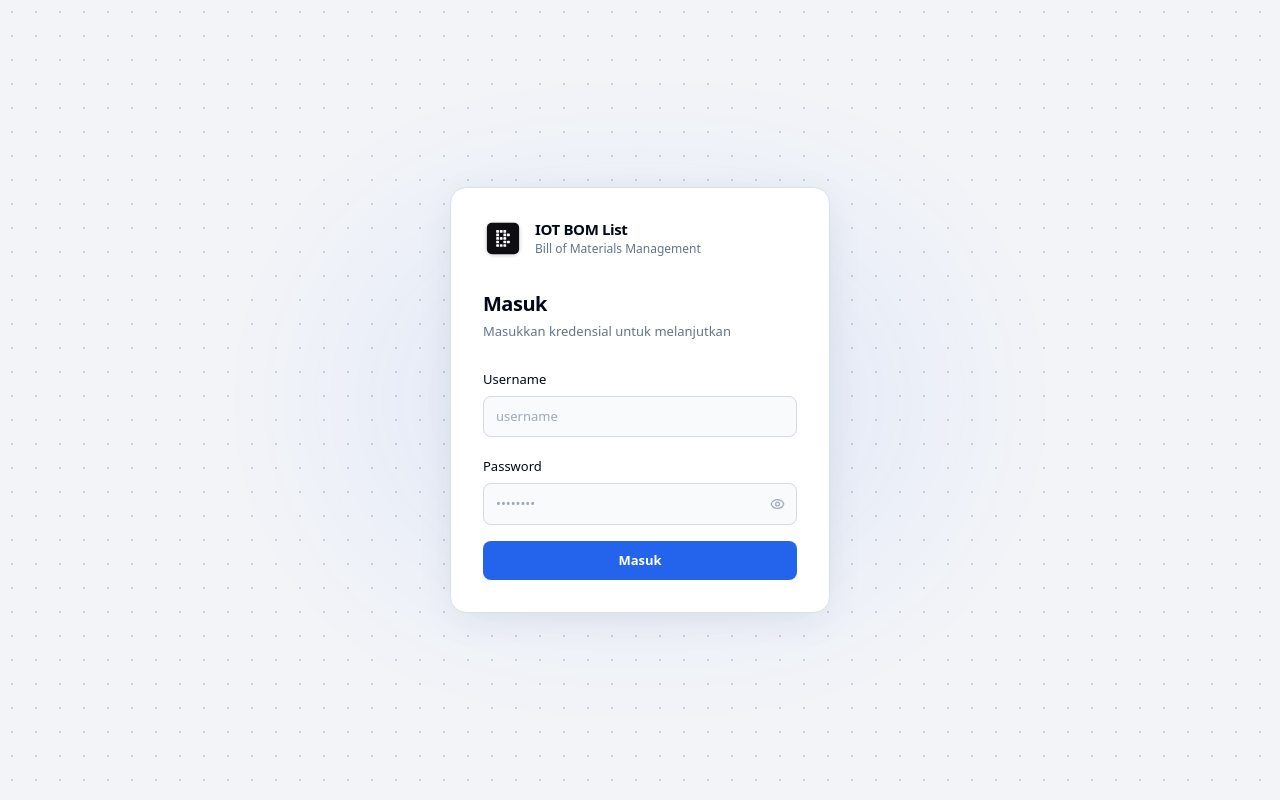
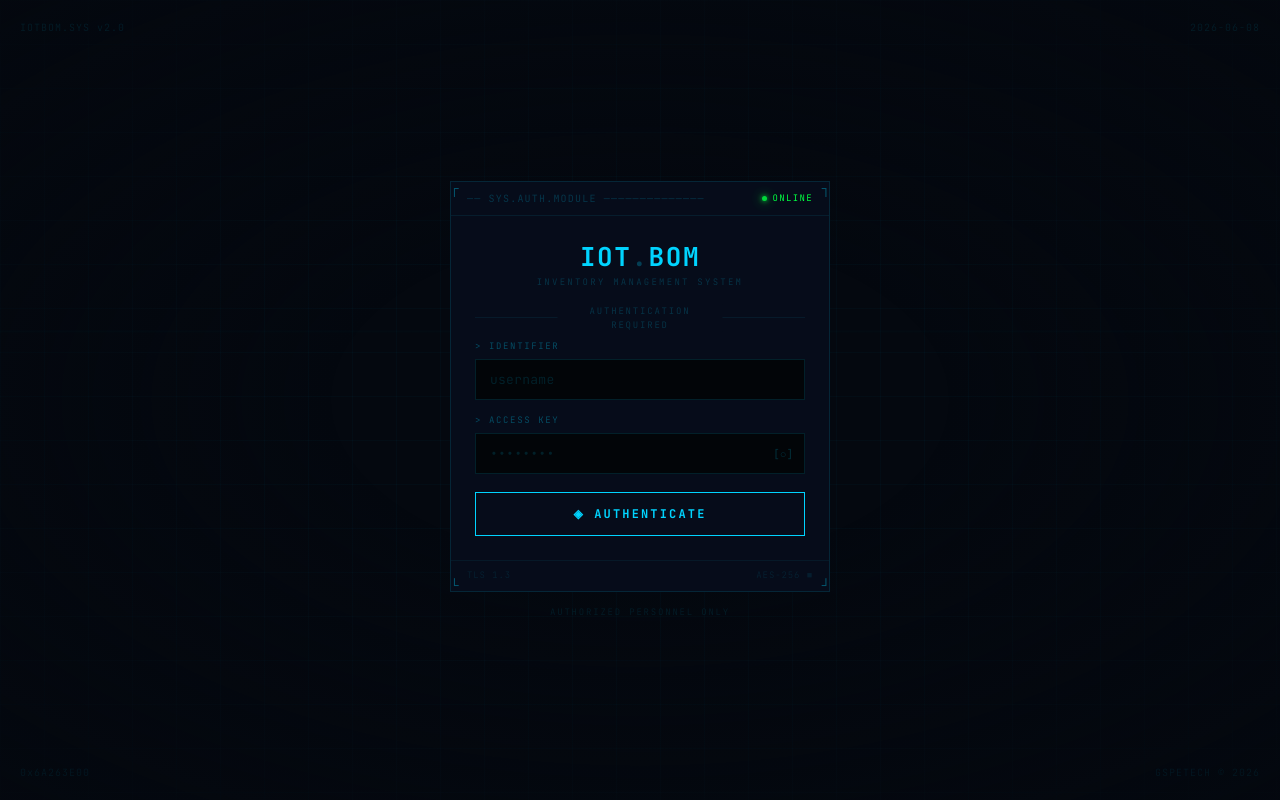
Before and after one commit to deenqtt/IOTBomlist-v2, a Next.js app in the folder frontend/: page /login in a window 1280 px wide. Built offline with nearby package versions, Linux system fonts and the light colour scheme; no server answers.

Commit message:
design: redesign login page — industrial SCADA terminal aesthetic

```diff
--- a/frontend/src/app/login/page.tsx
+++ b/frontend/src/app/login/page.tsx
@@ -2,27 +2,24 @@
 
 import { useState, useEffect } from 'react'
 import { useRouter } from 'next/navigation'
-import { useTheme } from 'next-themes'
-import { Eye, EyeOff } from 'lucide-react'
 import api from '@/lib/api'
 import { setToken } from '@/lib/auth'
-import { cn } from '@/lib/utils'
 
 export default function LoginPage() {
   const router = useRouter()
-  const { resolvedTheme } = useTheme()
-  const [mounted, setMounted] = useState(false)
-  const [username, setUsername]       = useState('')
-  const [password, setPassword]       = useState('')
-  const [showPass, setShowPass]       = useState(false)
-  const [error, setError]             = useState('')
-  const [loading, setLoading]         = useState(false)
+  const [mounted, setMounted]     = useState(false)
+  const [username, setUsername]   = useState('')
+  const [password, setPassword]   = useState('')
+  const [showPass, setShowPass]   = useState(false)
+  const [error, setError]         = useState('')
+  const [loading, setLoading]     = useState(false)
+  const [tick, setTick]           = useState(0)
 
-  useEffect(() => { setMounted(true) }, [])
-
-  // Defer icon until mounted to avoid SSR/client mismatch
-  const iconSrc = !mounted ? '/icon/icon_dark.svg'
-    : resolvedTheme === 'dark' ? '/icon/icon_light.svg' : '/icon/icon_dark.svg'
+  useEffect(() => {
+    setMounted(true)
+    const t = setInterval(() => setTick(n => n + 1), 550)
+    return () => clearInterval(t)
+  }, [])
 
   async function handleSubmit(e: React.FormEvent) {
     e.preventDefault()
@@ -39,146 +36,344 @@ export default function LoginPage() {
     }
   }
 
+  const blink = tick % 2 === 0
+
   return (
-    <div className="relative min-h-screen flex items-center justify-center overflow-hidden bg-[hsl(var(--login-bg))]">
-      {/* Dot grid background */}
-      <div
-        className="absolute inset-0 pointer-events-none"
-        style={{
-          backgroundImage:
-            'radial-gradient(circle, hsl(var(--login-dot)) 1px, transparent 1px)',
-          backgroundSize: '24px 24px',
-        }}
-      />
+    <div style={{
+      minHeight: '100vh',
+      background: '#04080f',
+      display: 'flex',
+      alignItems: 'center',
+      justifyContent: 'center',
+      fontFamily: '"JetBrains Mono", "Fira Code", "Cascadia Code", monospace',
+      position: 'relative',
+      overflow: 'hidden',
+    }}>
+      <style>{`
+        @import url('https://fonts.googleapis.com/css2?family=JetBrains+Mono:wght@300;400;500;700&display=swap');
 
-      {/* Radial glow center */}
-      <div className="absolute inset-0 pointer-events-none flex items-center justify-center">
-        <div className="w-[600px] h-[400px] rounded-full bg-[hsl(var(--nav-active-indicator))] opacity-[0.06] blur-[80px]" />
-      </div>
+        * { box-sizing: border-box; }
+
+        @keyframes scanline {
+          0%   { transform: translateY(-100vh); opacity: 0; }
+          5%   { opacity: 1; }
+          95%  { opacity: 1; }
+          100% { transform: translateY(100vh); opacity: 0; }
+        }
+
+        @keyframes card-in {
+          from { opacity: 0; transform: translateY(16px); }
+          to   { opacity: 1; transform: translateY(0); }
+        }
+
+        @keyframes pulse-dot {
+          0%, 100% { box-shadow: 0 0 3px #00ff41, 0 0 6px #00ff41; opacity: 1; }
+          50%       { box-shadow: 0 0 8px #00ff41, 0 0 16px #00ff41; opacity: 0.7; }
+        }
+
+        @keyframes grid-fade {
+          from { opacity: 0; }
+          to   { opacity: 1; }
+        }
+
+        .login-input {
+          width: 100%;
+          background: #020508;
+          border: 1px solid #00d4ff22;
+          color: #00d4ff;
+          font-family: "JetBrains Mono", monospace;
+          font-size: 13px;
+          padding: 10px 14px;
+          outline: none;
+          transition: border-color 0.12s, box-shadow 0.12s;
+          caret-color: #00d4ff;
+          letter-spacing: 0.02em;
+        }
+        .login-input:focus {
+          border-color: #00d4ff;
+          box-shadow: 0 0 0 1px #00d4ff, inset 0 0 24px #00d4ff06;
+        }
+        .login-input::placeholder { color: #00d4ff22; }
+
+        .login-btn {
+          width: 100%;
+          background: transparent;
+          border: 1px solid #00d4ff;
+          color: #00d4ff;
+          font-family: "JetBrains Mono", monospace;
+          font-size: 12px;
+          font-weight: 700;
+          letter-spacing: 0.18em;
+          padding: 12px;
+          cursor: pointer;
+          transition: background 0.12s, box-shadow 0.12s;
+          text-transform: uppercase;
+          position: relative;
+        }
+        .login-btn:hover:not(:disabled) {
+          background: #00d4ff10;
+          box-shadow: 0 0 20px #00d4ff28;
+        }
+        .login-btn:active:not(:disabled) { background: #00d4ff18; }
+        .login-btn:disabled { opacity: 0.45; cursor: not-allowed; }
+
+        .show-btn {
+          position: absolute;
+          right: 12px;
+          top: 50%;
+          transform: translateY(-50%);
+          background: none;
+          border: none;
+          color: #00d4ff35;
+          cursor: pointer;
+          font-family: "JetBrains Mono", monospace;
+          font-size: 11px;
+          padding: 0;
+          transition: color 0.12s;
+          letter-spacing: 0;
+          line-height: 1;
+        }
+        .show-btn:hover { color: #00d4ff80; }
+      `}</style>
+
+      {/* Grid background */}
+      <div style={{
+        position: 'absolute',
+        inset: 0,
+        backgroundImage: `
+          linear-gradient(#00d4ff07 1px, transparent 1px),
+          linear-gradient(90deg, #00d4ff07 1px, transparent 1px)
+        `,
+        backgroundSize: '44px 44px',
+        animation: 'grid-fade 1.2s ease forwards',
+        pointerEvents: 'none',
+      }} />
+
+      {/* Radial vignette */}
+      <div style={{
+        position: 'absolute',
+        inset: 0,
+        background: 'radial-gradient(ellipse 80% 70% at 50% 50%, transparent 30%, #04080f 100%)',
+        pointerEvents: 'none',
+      }} />
+
+      {/* Scanline */}
+      <div style={{
+        position: 'absolute',
+        left: 0,
+        right: 0,
+        height: '3px',
+        background: 'linear-gradient(transparent, #00d4ff06, transparent)',
+        animation: 'scanline 12s linear infinite',
+        pointerEvents: 'none',
+      }} />
+
+      {/* Corner labels */}
+      <span style={{ position: 'absolute', top: 20, left: 20, color: '#00d4ff18', fontSize: 10, letterSpacing: '0.1em' }}>
+        IOTBOM.SYS v2.0
+      </span>
+      <span style={{ position: 'absolute', top: 20, right: 20, color: '#00d4ff18', fontSize: 10, letterSpacing: '0.1em' }}>
+        {mounted ? new Date().toISOString().slice(0, 10) : '----/--/--'}
+      </span>
+      <span style={{ position: 'absolute', bottom: 20, left: 20, color: '#00d4ff12', fontSize: 10, letterSpacing: '0.1em' }}>
+        0x{mounted ? Math.floor(Date.now() / 1000).toString(16).toUpperCase() : '--------'}
+      </span>
+      <span style={{ position: 'absolute', bottom: 20, right: 20, color: '#00d4ff12', fontSize: 10, letterSpacing: '0.1em' }}>
+        GSPETECH © 2026
+      </span>
 
       {/* Card */}
-      <div className={cn(
-        'relative z-10 w-full max-w-[380px] mx-4',
-        'bg-[hsl(var(--login-card))] border border-[hsl(var(--login-card-border))]',
-        'rounded-2xl shadow-[0_8px_40px_-8px_hsl(var(--login-shadow))]',
-        'p-8',
-      )}>
-        {/* Branding */}
-        <div className="flex items-center gap-3 mb-8">
-          {/* eslint-disable-next-line @next/next/no-img-element */}
-          <img
-            src={iconSrc}
-            alt="IOT BOM List"
-            width={40}
-            height={40}
-            draggable={false}
-            className="select-none rounded-xl"
-          />
-          <div>
-            <h1 className="text-[15px] font-bold tracking-tight leading-tight">
-              IOT BOM List
-            </h1>
-            <p className="text-[12px] text-muted-foreground mt-0.5">
-              Bill of Materials Management
-            </p>
+      <div style={{
+        width: '100%',
+        maxWidth: 380,
+        margin: '0 16px',
+        animation: mounted ? 'card-in 0.45s cubic-bezier(0.22,1,0.36,1) forwards' : 'none',
+        opacity: mounted ? undefined : 0,
+      }}>
+        <div style={{
+          background: '#060c1a',
+          border: '1px solid #00d4ff20',
+          position: 'relative',
+        }}>
+          {/* Corner brackets */}
+          <span style={{ position: 'absolute', top: -1, left: -1, color: '#00d4ff60', fontSize: 14, lineHeight: 1 }}>┌</span>
+          <span style={{ position: 'absolute', top: -1, right: -1, color: '#00d4ff60', fontSize: 14, lineHeight: 1 }}>┐</span>
+          <span style={{ position: 'absolute', bottom: -1, left: -1, color: '#00d4ff60', fontSize: 14, lineHeight: 1 }}>└</span>
+          <span style={{ position: 'absolute', bottom: -1, right: -1, color: '#00d4ff60', fontSize: 14, lineHeight: 1 }}>┘</span>
+
+          {/* Status bar */}
+          <div style={{
+            borderBottom: '1px solid #00d4ff15',
+            padding: '9px 16px',
+            display: 'flex',
+            alignItems: 'center',
+            justifyContent: 'space-between',
+          }}>
+            <span style={{ color: '#00d4ff35', fontSize: 10, letterSpacing: '0.12em' }}>
+              ── SYS.AUTH.MODULE ──────────────
+            </span>
+            <div style={{ display: 'flex', alignItems: 'center', gap: 5 }}>
+              <div style={{
+                width: 5,
+                height: 5,
+                borderRadius: '50%',
+                background: '#00ff41',
+                animation: 'pulse-dot 2s ease-in-out infinite',
+              }} />
+              <span style={{ color: '#00ff41', fontSize: 9, letterSpacing: '0.15em' }}>ONLINE</span>
             </div>
           </div>
 
-        {/* Heading */}
-        <div className="mb-6">
-          <h2 className="text-xl font-semibold tracking-tight">Masuk</h2>
-          <p className="text-[13px] text-muted-foreground mt-1">
-            Masukkan kredensial untuk melanjutkan
-          </p>
+          {/* Body */}
+          <div style={{ padding: '28px 24px 24px' }}>
+            {/* Brand */}
+            <div style={{ textAlign: 'center', marginBottom: 28 }}>
+              <div style={{
+                fontSize: 26,
+                fontWeight: 700,
+                letterSpacing: '0.06em',
+                color: '#00d4ff',
+                lineHeight: 1,
+                marginBottom: 6,
+              }}>
+                IOT<span style={{ color: '#00d4ff40' }}>.</span>BOM
+              </div>
+              <div style={{ color: '#00d4ff30', fontSize: 9, letterSpacing: '0.25em' }}>
+                INVENTORY MANAGEMENT SYSTEM
+              </div>
             </div>
 
-        <form onSubmit={handleSubmit} className="space-y-4">
+            {/* Divider */}
+            <div style={{
+              borderTop: '1px solid #00d4ff12',
+              marginBottom: 22,
+              position: 'relative',
+              textAlign: 'center',
+            }}>
+              <span style={{
+                position: 'absolute',
+                top: '50%',
+                left: '50%',
+                transform: 'translate(-50%, -50%)',
+                background: '#060c1a',
+                padding: '0 10px',
+                color: '#00d4ff30',
+                fontSize: 9,
+                letterSpacing: '0.2em',
+              }}>
+                AUTHENTICATION REQUIRED
+              </span>
+            </div>
+
+            <form onSubmit={handleSubmit} style={{ display: 'flex', flexDirection: 'column', gap: 14 }}>
               {/* Username */}
-          <div className="space-y-1.5">
-            <label className="text-[13px] font-medium" htmlFor="username">
-              Username
+              <div>
+                <label style={{
+                  display: 'block',
+                  color: '#00d4ff50',
+                  fontSize: 9,
+                  letterSpacing: '0.18em',
+                  marginBottom: 5,
+                }}>
+                  {'>'} IDENTIFIER
                 </label>
                 <input
-              id="username"
+                  className="login-input"
                   type="text"
                   value={username}
                   onChange={e => setUsername(e.target.value)}
                   autoComplete="username"
                   placeholder="username"
                   required
-              className={cn(
-                'w-full px-3 py-2.5 rounded-lg text-[13px]',
-                'bg-[hsl(var(--login-input-bg))] border border-[hsl(var(--login-input-border))]',
-                'text-foreground placeholder:text-muted-foreground/60',
-                'transition-[border-color,box-shadow] duration-150',
-                'focus:outline-none focus:border-[hsl(var(--ring))] focus:ring-2 focus:ring-[hsl(var(--ring))]/20',
-              )}
                 />
               </div>
 
               {/* Password */}
-          <div className="space-y-1.5">
-            <label className="text-[13px] font-medium" htmlFor="password">
-              Password
+              <div>
+                <label style={{
+                  display: 'block',
+                  color: '#00d4ff50',
+                  fontSize: 9,
+                  letterSpacing: '0.18em',
+                  marginBottom: 5,
+                }}>
+                  {'>'} ACCESS KEY
                 </label>
-            <div className="relative">
+                <div style={{ position: 'relative' }}>
                   <input
-                id="password"
+                    className="login-input"
                     type={showPass ? 'text' : 'password'}
                     value={password}
                     onChange={e => setPassword(e.target.value)}
                     autoComplete="current-password"
                     placeholder="••••••••"
                     required
-                className={cn(
-                  'w-full pl-3 pr-10 py-2.5 rounded-lg text-[13px]',
-                  'bg-[hsl(var(--login-input-bg))] border border-[hsl(var(--login-input-border))]',
-                  'text-foreground placeholder:text-muted-foreground/60',
-                  'transition-[border-color,box-shadow] duration-150',
-                  'focus:outline-none focus:border-[hsl(var(--ring))] focus:ring-2 focus:ring-[hsl(var(--ring))]/20',
-                )}
+                    style={{ paddingRight: 48 }}
                   />
                   <button
                     type="button"
+                    className="show-btn"
                     onClick={() => setShowPass(v => !v)}
                     aria-label={showPass ? 'Hide password' : 'Show password'}
-                className={cn(
-                  'absolute right-3 top-1/2 -translate-y-1/2',
-                  'text-muted-foreground/60',
-                  '[@media(hover:hover)]:hover:text-foreground',
-                  'transition-colors duration-150',
-                  'focus-visible:outline-none',
-                )}
                   >
-                {showPass ? <EyeOff size={15} /> : <Eye size={15} />}
+                    {showPass ? '[●]' : '[○]'}
                   </button>
                 </div>
               </div>
 
               {/* Error */}
               {error && (
-            <div className="flex items-center gap-2 px-3 py-2.5 rounded-lg bg-destructive/10 border border-destructive/20">
-              <p className="text-[12px] text-destructive font-medium">{error}</p>
+                <div style={{
+                  background: '#ff630008',
+                  border: '1px solid #ff630035',
+                  padding: '8px 12px',
+                }}>
+                  <span style={{
+                    color: '#ff7a35',
+                    fontSize: 10,
+                    letterSpacing: '0.06em',
+                  }}>
+                    {`[ERR_401] ${error}`}
+                  </span>
                 </div>
               )}
 
               {/* Submit */}
               <button
+                className="login-btn"
                 type="submit"
                 disabled={loading}
-            className={cn(
-              'w-full py-2.5 px-4 mt-1 rounded-lg text-[13px] font-semibold',
-              'bg-[hsl(var(--nav-active-indicator))] text-white',
-              '[@media(hover:hover)]:hover:bg-[hsl(var(--nav-active-indicator))]/90',
-              'disabled:opacity-50 disabled:cursor-not-allowed',
-              'active:scale-[0.98] transition-[transform,opacity,background-color] duration-150',
-              'motion-reduce:active:scale-100',
-              'focus-visible:outline-none focus-visible:ring-2 focus-visible:ring-[hsl(var(--ring))] focus-visible:ring-offset-2',
-            )}
+                style={{ marginTop: 4 }}
               >
-            {loading ? 'Masuk...' : 'Masuk'}
+                {loading
+                  ? `◌ VERIFYING${blink ? '_' : ' '}`
+                  : '◈  AUTHENTICATE'}
               </button>
             </form>
+          </div>
+
+          {/* Footer bar */}
+          <div style={{
+            borderTop: '1px solid #00d4ff10',
+            padding: '8px 16px',
+            display: 'flex',
+            justifyContent: 'space-between',
+          }}>
+            <span style={{ color: '#00d4ff18', fontSize: 9, letterSpacing: '0.1em' }}>TLS 1.3</span>
+            <span style={{ color: '#00d4ff18', fontSize: 9, letterSpacing: '0.1em' }}>AES-256 ■</span>
+          </div>
+        </div>
+
+        {/* Hint */}
+        <div style={{
+          textAlign: 'center',
+          marginTop: 14,
+          color: '#00d4ff18',
+          fontSize: 9,
+          letterSpacing: '0.2em',
+        }}>
+          AUTHORIZED PERSONNEL ONLY
+        </div>
       </div>
     </div>
   )
```
Lines whose indentation alone changed are shown as unchanged.
